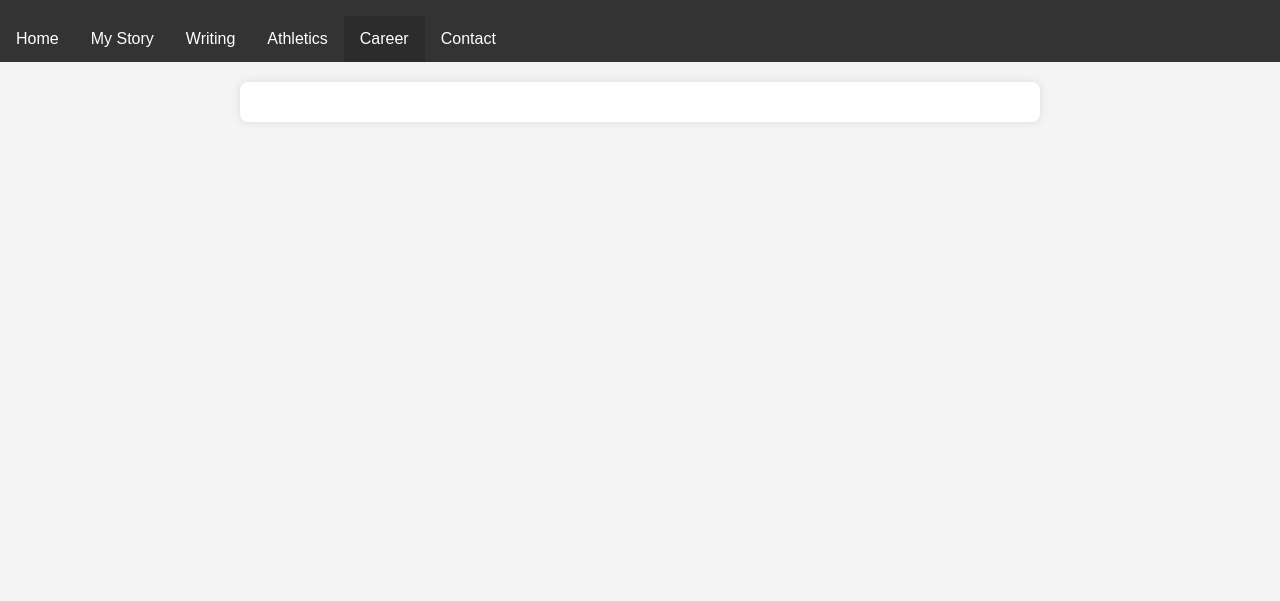
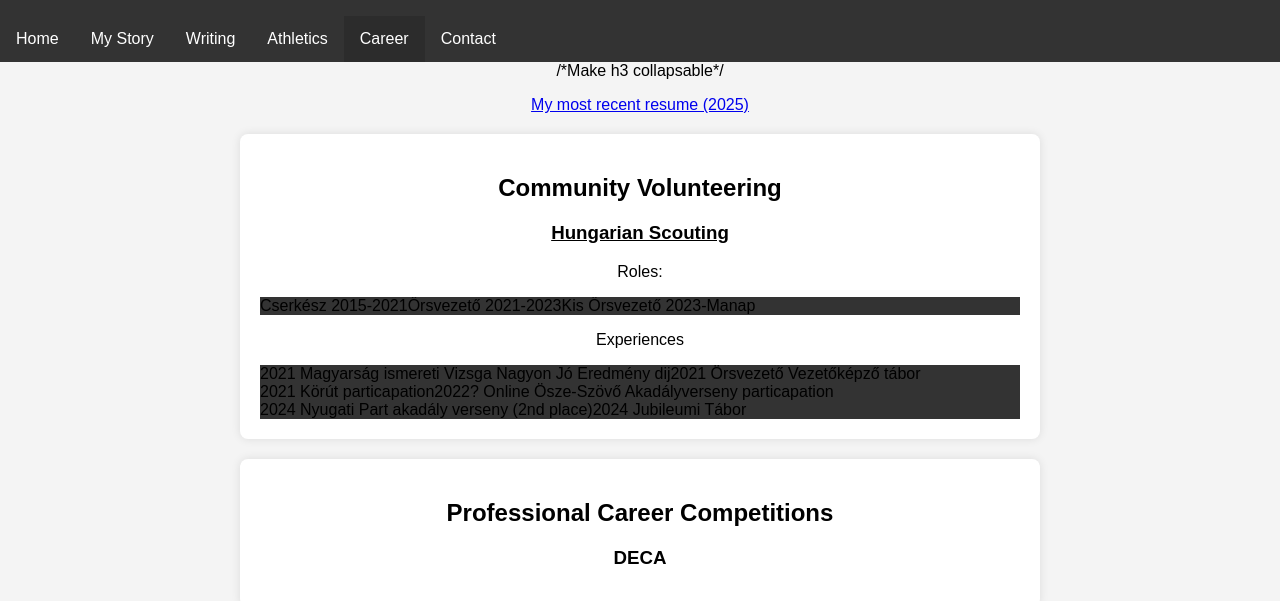
Before and after one commit to peterpolner/peterpolner.github.io, a plain HTML site: page career.html in a window 1280 px wide. Shown: the part 44-645 px from the top of the page. Drawn offline with Linux system fonts and the light colour scheme.

Commit message:
start career info

```diff
--- a/career.html
+++ b/career.html
@@ -19,9 +19,33 @@
             <li><a href="contact.html">Contact</a></li>
         </ul>
     </nav>
+    /*Make h3 collapsable*/
 
+    <p><a href="files/resume.pdf">My most recent resume (2025)</a></p>
     <div class="container">
-        <!-- Content goes here -->
+        <h2>Community Volunteering</h2>
+        <h3><ins>Hungarian Scouting</ins></h3>
+        <p>Roles:</p>
+        <ul>
+            <li>Cserkész 2015-2021</li>
+            <li>Őrsvezető 2021-2023</li>
+            <li>Kis Őrsvezető 2023-Manap</li>
+        </ul>
+        <p>Experiences</p>
+        <ul>
+            <li>2021 Magyarság ismereti Vizsga Nagyon Jó Eredmény dij</li>
+            <li>2021 Örsvezető Vezetőképző tábor</li>
+            <li>2021 Körút particapation</li>
+            <li>2022? Online Ösze-Szövő Akadályverseny particapation</li>
+            <li>2024 Nyugati Part akadály verseny (2nd place)</li>
+            <li>2024 Jubileumi Tábor</li>
+        </ul>
+
+    </div>
+    <div class="container">
+        <h2>Professional Career Competitions</h2>
+        <h3>DECA </h3>
+
     </div>
 </body>
 </html>
```
